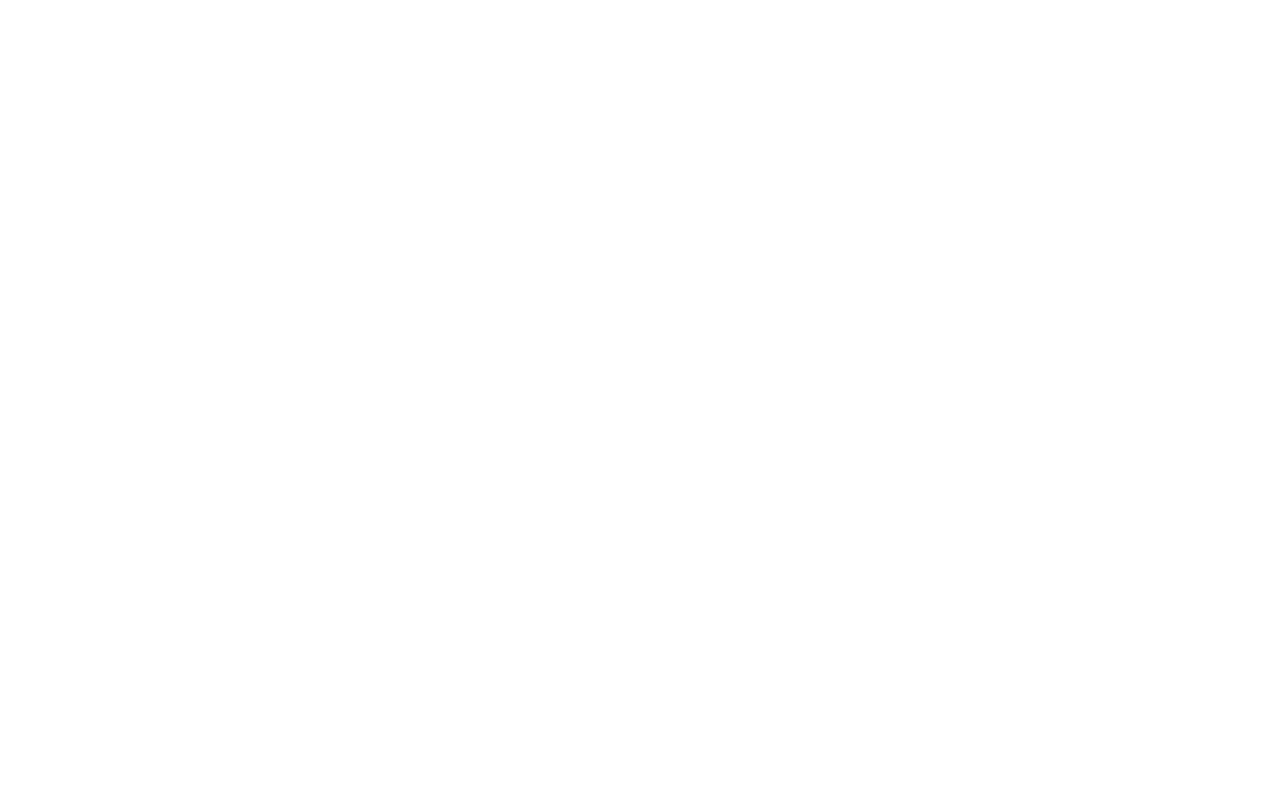
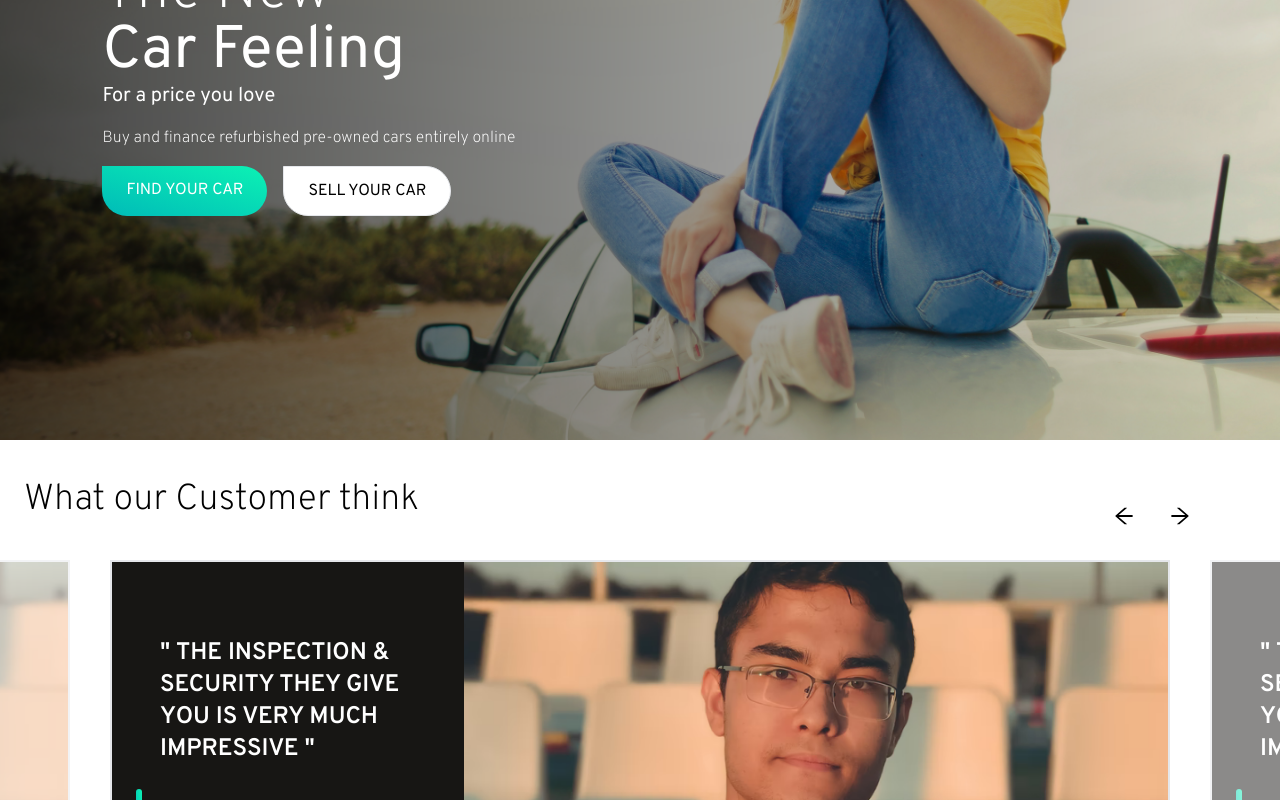
Before and after one commit to salman170/driftly, a React (Create React App) app: page / in a window 1280 px wide. Shown: the part 360-1160 px from the top of the page. Before the commit the page ends 800 px from the top, so only its background shows below. Built offline with nearby package versions, Linux system fonts and the light colour scheme.

Commit message:
done with how it works and hero section of driftly

```diff
--- a/src/others/CustomerReview.jsx
+++ b/src/others/CustomerReview.jsx
@@ -3,12 +3,12 @@
 
 const CustomerReview = () => {
   return (
-    <>
+    <div className="overflow-hidden">
       <div className=" container mx-auto font-extralight">
         <div className="my-10 text-4xl pl-6">What our Customer think</div>
       </div>
       <CustomerReviewSlider />
-    </>
+    </div>
   );
 };
 
--- a/src/others/CustomerReviewSlider.jsx
+++ b/src/others/CustomerReviewSlider.jsx
@@ -2,7 +2,7 @@
 // Import Swiper React components
 import { Swiper, SwiperSlide } from "swiper/react";
 
-import { GrFormPrevious, GrFormNext } from "react-icons/gr";
+import { AiOutlineArrowRight, AiOutlineArrowLeft } from "react-icons/ai";
 import customerReview from "./../assets/How It Works/CustomerReview1.png";
 
 // Import Swiper styles
@@ -67,7 +67,8 @@
       <div className="container mx-auto mb-10 overflow-visible select-none">
         <Swiper
           pagination={{
-            type: "fraction",
+            dynamicBullets: true,
+            clickable:true
           }}
           loop={true}
           centeredSlides={true}
@@ -103,6 +104,20 @@
           modules={[Pagination, Navigation, Autoplay]}
           className="relative overflow-visible customerSwiper"
         >
+          <div className="absolute z-10 flex  gap-4 right-2 md:right-20  -top-16 ">
+            <div
+              ref={navigationPrevRef}
+              className=" p-1.5 sm:p-2 cursor-pointer font-bold text-2xl hover:text-[#0cf2b4] hover:scale-125"
+            >
+              <AiOutlineArrowLeft />
+            </div>
+            <div
+              ref={navigationNextRef}
+              className=" p-1.5 sm:p-2 cursor-pointer font-bold text-2xl hover:text-[#0cf2b4] hover:scale-125"
+            >
+              <AiOutlineArrowRight />
+            </div>
+          </div>
           {data.map((x, i) => {
             return (
               <SwiperSlide
@@ -146,20 +161,8 @@
           {/* <div className="absolute z-10 text-white bottom-10 right-44 md:bottom-[83px]">
           2/3
          </div> */}
-          <div className="absolute z-10 flex border divide-x shadow-md right-2 md:right-[47.8%] shadow-black bottom-10 ">
-            <div
-              ref={navigationPrevRef}
-              className=" p-1.5 sm:p-2 cursor-pointer bg-white hover:bg-[#1D3A8A] text-red-600"
-            >
-              <GrFormPrevious />
-            </div>
-            <div
-              ref={navigationNextRef}
-              className=" p-1.5 sm:p-2 cursor-pointer bg-white hover:bg-[#1D3A8A] hover:text-white "
-            >
-              <GrFormNext />
-            </div>
-          </div>
+
+          <div className="h-10"></div>
         </Swiper>
       </div>
     </>
--- a/src/others/Header.jsx
+++ b/src/others/Header.jsx
@@ -1,7 +1,7 @@
-import React from "react";
+import React, { useState } from "react";
 
-export const Header = () => {
-  const [open, setOpen] = React.useState(false);
+const Header = () => {
+  const [open, setOpen] = useState(false);
 
   // const [flyer, setFlyer] = React.useState(false);
 
@@ -390,3 +390,5 @@
     </>
   );
 };
+
+export default Header;
--- a/src/others/NotFound.jsx
+++ b/src/others/NotFound.jsx
@@ -1,6 +1,6 @@
 import React from "react";
 import { Link } from "react-router-dom";
-import { Header } from "./Header";
+import Header from "./Header";
 
 const NotFound = () => {
   return (
--- a/src/screen/About/About.jsx
+++ b/src/screen/About/About.jsx
@@ -1,5 +1,5 @@
 import React from "react";
-import { Header } from "../../others/Header";
+import  Header  from "../../others/Header";
 
 const About = () => {
   return (
--- a/src/screen/Home/Home.jsx
+++ b/src/screen/Home/Home.jsx
@@ -1,9 +1,48 @@
-import React from 'react'
+import React from "react";
+import CustomerReview from "../../others/CustomerReview";
+// import Header from "../../others/Header";
 
 const Home = () => {
   return (
-    <div className='text-xl'>Home</div>
-  )
-}
+    <div className="">
+      {/* <Header /> */}
+      <HeroSection />
+      <CustomerReview />
+    </div>
+  );
+};
 
-export default Home
+const HeroSection = () => {
+  return (
+    <div className="h-screen relative">
+      <img
+        src={require("../../assets/Home/HeroSection.png")}
+        alt=""
+        srcset=""
+        className="w-full h-full"
+      />
+      <div className="absolute bottom-[28%] left-[8%]  text-white">
+        <div className="text-6xl font-extralight">The New</div>
+        <div className="text-6xl">Car Feeling</div>
+        <div className="text-xl">For a price you love</div>
+        <div className="my-4 font-extralight">
+          Buy and finance refurbished pre-owned cars entirely online
+        </div>
+        <div className="flex gap-4">
+          <div className="bg-gradient-to-tr from-[#00bbb8] to-[#0cf2b4] rounded-r-full rounded-bl-full w-min whitespace-nowrap uppercase px-6 py-3 cursor-pointer text-white">
+            FIND YOUR CAR
+          </div>
+          <div className="hover:bg-gradient-to-tr from-[#00bbb8] to-[#0cf2b4] rounded-r-full rounded-bl-full w-min whitespace-nowrap uppercase px-6 py-3 cursor-pointer bg-white text-black border">
+            SELL YOUR CAR
+          </div>
+        </div>
+      </div>
+    </div>
+  );
+};
+
+// const DriftlyBanefits = () => {
+//   return <div></div>;
+// };
+
+export default Home;
--- a/src/screen/How It Works/ForBuyer.jsx
+++ b/src/screen/How It Works/ForBuyer.jsx
@@ -100,7 +100,7 @@
             );
           })}
         </div>
-        <div className=" lg:flex items-end gap-8 mb-2">
+        <div className=" lg:flex items-end gap-8 mb-2 justify-end">
           <div>
             <div className="text-[9rem] text-[#BFBFBF] -mb-10 -ml-4">02</div>
             <div className="text-5xl">Make it Yours</div>
--- a/src/screen/How It Works/ForSellers.jsx
+++ b/src/screen/How It Works/ForSellers.jsx
@@ -69,7 +69,7 @@
             );
           })}
         </div>
-        <div className=" lg:flex items-end gap-8 mb-2">
+        <div className=" lg:flex items-end gap-8 mb-2 justify-end">
           <div>
             <div className="text-[9rem] text-[#BFBFBF] -mb-10 -ml-4">02</div>
             <div className="text-5xl">Close the Deal</div>
--- a/src/screen/How It Works/HowItWorks.jsx
+++ b/src/screen/How It Works/HowItWorks.jsx
@@ -4,7 +4,7 @@
 import ForBuyer from "./ForBuyer";
 import ForSellers from "./ForSellers";
 import CustomerReview from "../../others/CustomerReview";
-import { Header } from "../../others/Header";
+import Header  from "../../others/Header";
 // import { ImPlay3 } from "react-icons/im";
 
 const HowItWorks = () => {
```
Also changed, not shown: src/assets/Home/HeroSection.png (added).
